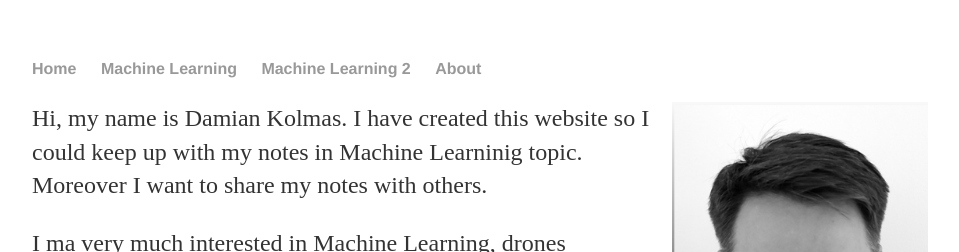
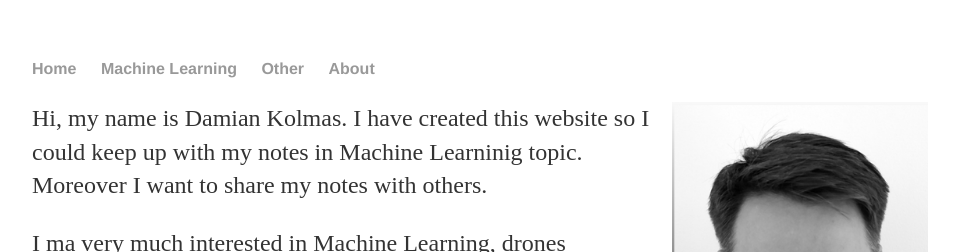
Before and after one commit to DKolmas/DKolmas.github.io, a Jekyll site: the page built from About/index.md, in a window 1280 px wide. Shown: the top 252 px of the page, without its empty margins (160-1119 px from the left). Built offline with Jekyll 4.4.1, drawn with Linux system fonts in a browser that asks for light colours.

Commit message:
Editorial changes of Other section (Other previsoulsy was named MAchine Learning but had no content so far

```diff
--- a/_layouts/default.html
+++ b/_layouts/default.html
@@ -10,7 +10,7 @@
 	    		<ul>
 	        		<li><a href="/">Home</a></li>
 				<li><a href="/blog">Machine Learning</a></li>
-				<li><a href="/MachineLearning">Machine Learning 2</a></li>		        				<li><a href="/About">About</a></li>
+				<li><a href="/MachineLearning">Other</a></li>		        				<li><a href="/About">About</a></li>
 	    		</ul>
 			</nav>
 			<div class="container">
```
Also changed, not shown: MachineLearning/index.md (+1 -1 lines).
